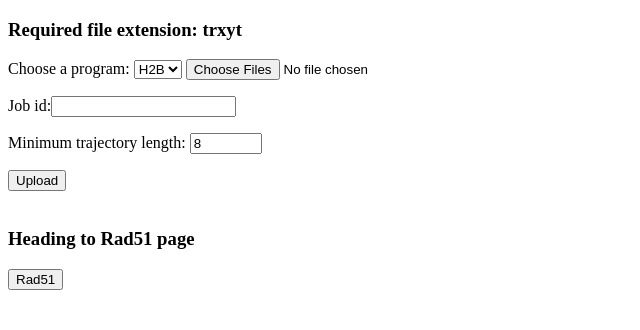
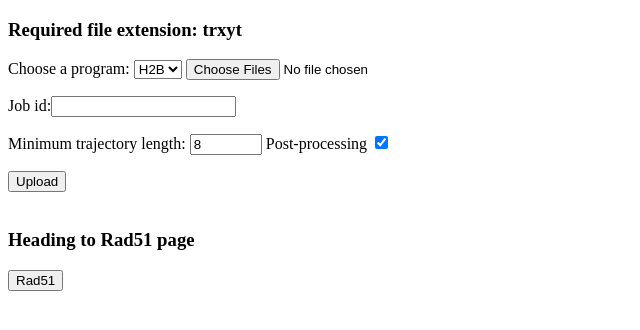
Before and after one commit to JunwooParkSaribu/HttpServer, a Flask app: page /upload in a window 1280 px wide. Shown: the top 330 px of the page, without its empty margins (0-640 px from the left). Run offline with Flask 3, Linux system fonts and the light colour scheme.

Commit message:
htc patched

```diff
--- a/main.py
+++ b/main.py
@@ -29,7 +29,7 @@ app.config['MAX_CONTENT_LENGTH'] = 150 * 1000 * 1000 * 1000 * 1000
 app.secret_key = b'_5#y2L"F4Q8z\n\xec]/'
 
 
-def configure_setting(save_path, job_id, cutoff='8') -> bool:
+def configure_setting(save_path, job_id, cutoff='8', post_processing='True') -> bool:
     with open(f'{save_path}/{job_id}/config.txt', 'w') as f:
         input_str = ''
         input_str += f'data = {WINDOWS_SERVER_PATH}/data/{job_id}\n'
@@ -38,7 +38,7 @@ def configure_setting(save_path, job_id, cutoff='8') -> bool:
         input_str += f'cut_off = {cutoff}\n'
         input_str += f'all = False\n'
         input_str += f'makeImage = True\n'
-        input_str += f'postProcessing = True\n'
+        input_str += f'postProcessing = {post_processing}\n'
 
         input_str += '\n'
         input_str += 'immobile_cutoff = 5\n'
@@ -182,7 +182,10 @@ def upload_files():
             os.mkdir(f'{UPLOAD_FOLDER}/{job_id}')
             os.mkdir(f'{SAVE_FOLDER}/{job_id}')
             if job_type == 'H2B':
-                configure_setting(save_path=SAVE_FOLDER, job_id=job_id, cutoff=request.form['trajectory_length'])
+                post_processing = 'True' if request.form['post_processing'].lower() == 'on' else 'False'
+                configure_setting(save_path=SAVE_FOLDER, job_id=job_id,
+                                  cutoff=request.form['trajectory_length'],
+                                  post_processing=post_processing)
         except Exception as e:
             print(e)
             print('Job_Id is already exist')
--- a/templates/upload.html
+++ b/templates/upload.html
@@ -17,6 +17,10 @@
     <p>
     <label>Minimum trajectory length:</label>
     <input type="number" id="trajectory_length" name="trajectory_length" min="0" max="1000" value="8">
+    <label class="container">Post-processing
+        <input type="checkbox" checked="checked" id="post_processing" name='post_processing'>
+        <span class="checkmark"></span>
+    </label>
     </p>
     <input type="submit" value="Upload">
 </form>
```
Also changed, not shown: fiona.db.
